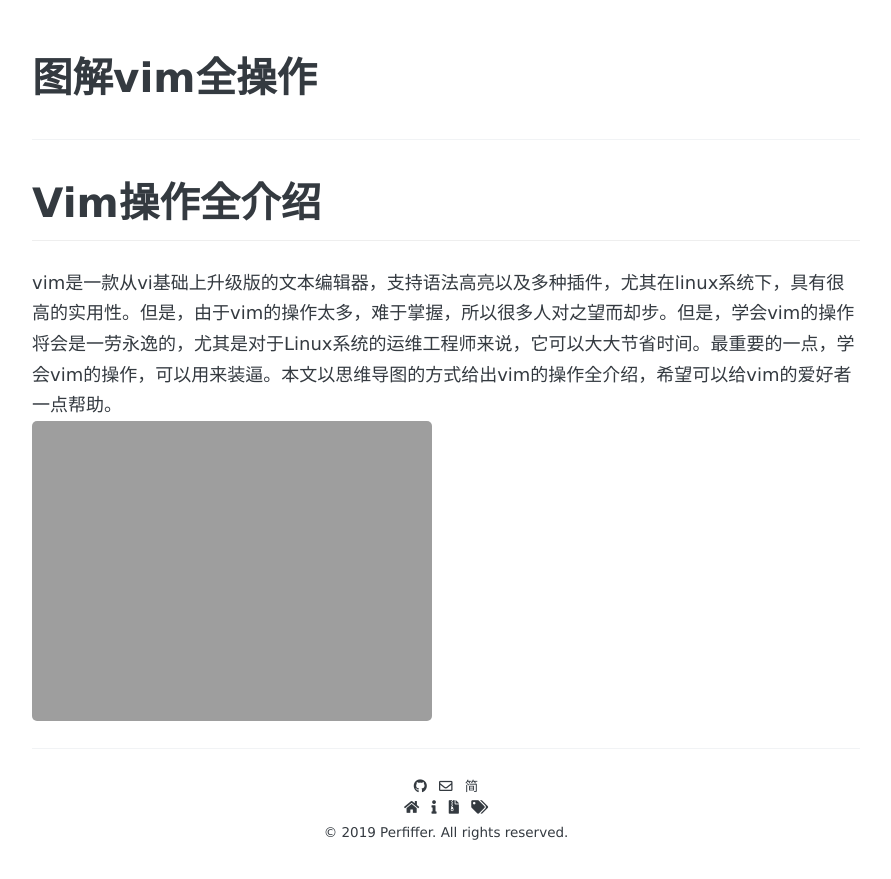
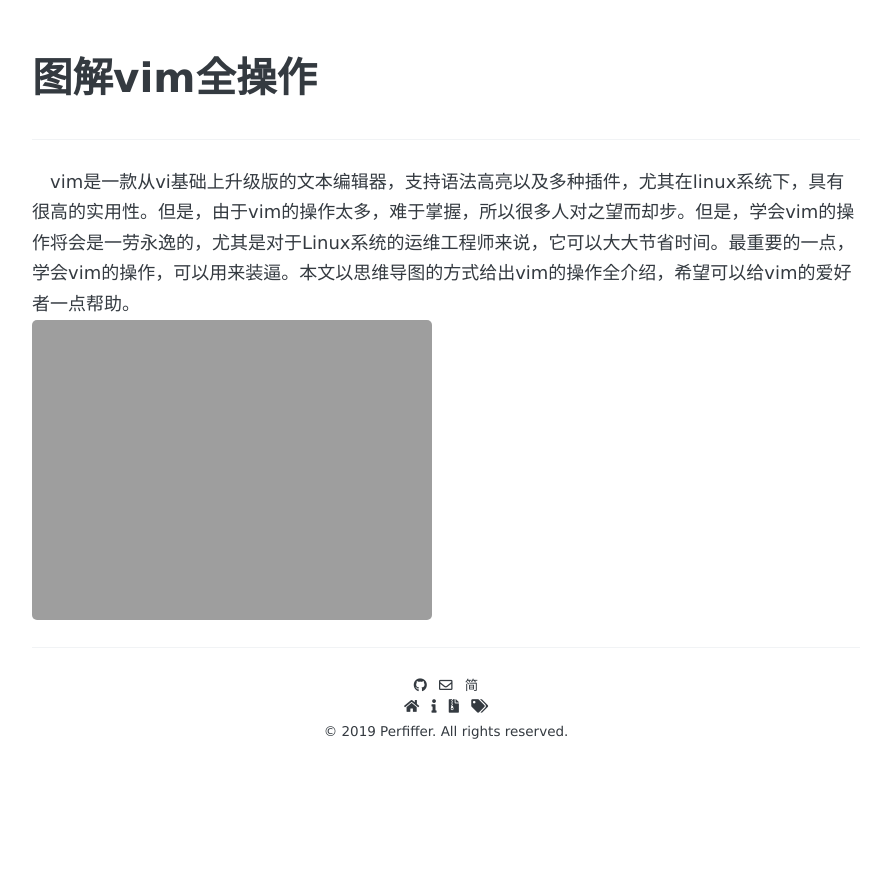
Before and after one commit to perfiffer/perfiffer.github.io, a Jekyll site: the page built from _posts/2019-02-07-图解vim骚操作.md, in a window 1280 px wide. Shown: the top 879 px of the page, without its empty margins (194-1085 px from the left). Built offline with Jekyll 4.4.1, drawn with Linux system fonts in a browser that asks for light colours; some web fonts are replaced; comment, search, counter and statistics services are not loaded.

Commit message:
update vim blog

```diff
--- a/_posts/2019-02-07-图解vim骚操作.md
+++ b/_posts/2019-02-07-图解vim骚操作.md
@@ -7,6 +7,5 @@ tags:
  - linux
 comments: true
 ---
-# Vim操作全介绍
-   vim是一款从vi基础上升级版的文本编辑器，支持语法高亮以及多种插件，尤其在linux系统下，具有很高的实用性。但是，由于vim的操作太多，难于掌握，所以很多人对之望而却步。但是，学会vim的操作将会是一劳永逸的，尤其是对于Linux系统的运维工程师来说，它可以大大节省时间。最重要的一点，学会vim的操作，可以用来装逼。本文以思维导图的方式给出vim的操作全介绍，希望可以给vim的爱好者一点帮助。
+&emsp;vim是一款从vi基础上升级版的文本编辑器，支持语法高亮以及多种插件，尤其在linux系统下，具有很高的实用性。但是，由于vim的操作太多，难于掌握，所以很多人对之望而却步。但是，学会vim的操作将会是一劳永逸的，尤其是对于Linux系统的运维工程师来说，它可以大大节省时间。最重要的一点，学会vim的操作，可以用来装逼。本文以思维导图的方式给出vim的操作全介绍，希望可以给vim的爱好者一点帮助。
 ![vim操作全介绍](http://perfiffer.cn/images/vim_operate.jpg)
```
